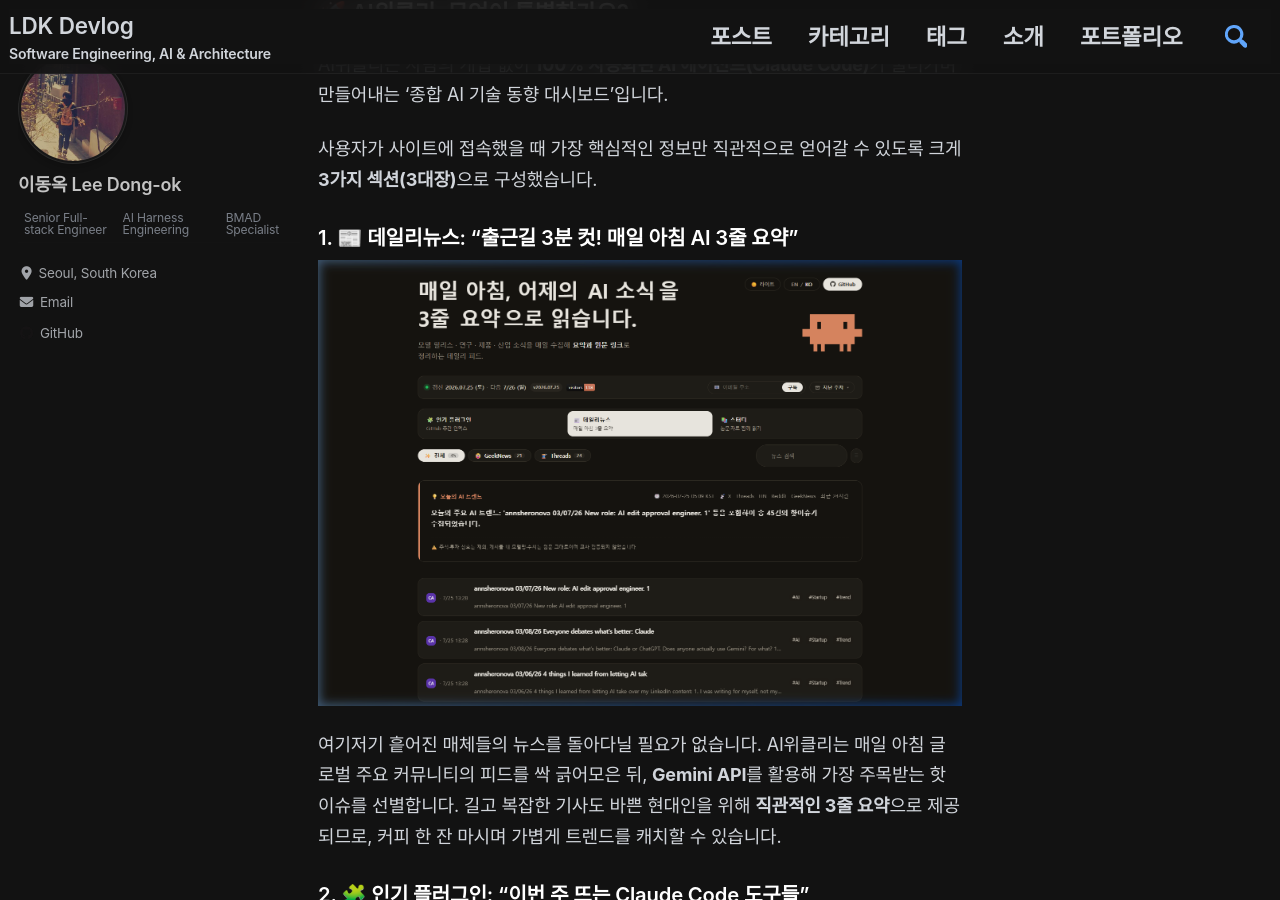
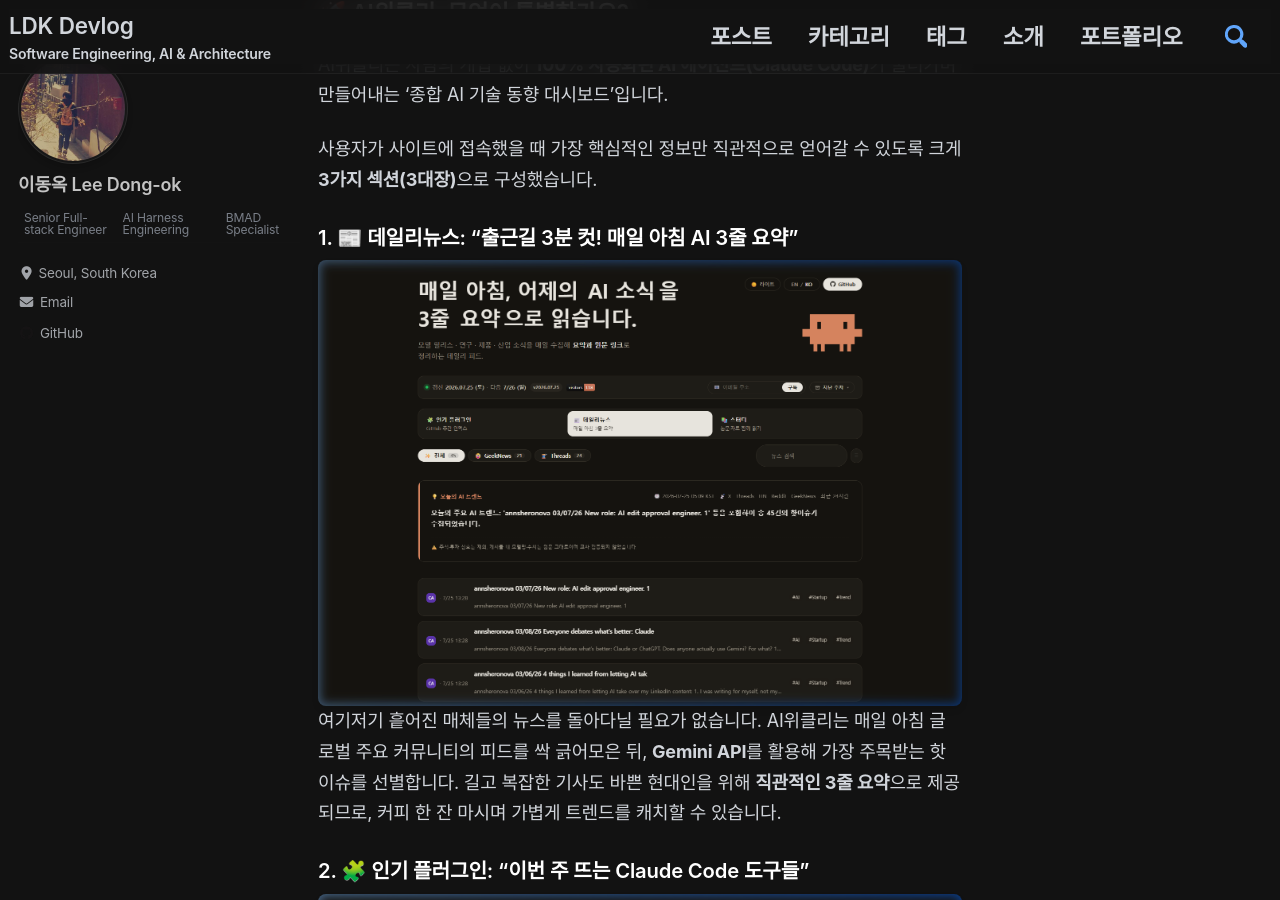
Before and after one commit to ldk-hub/ldk-hub.github.io, a Jekyll site: the page built from _posts/2026-07-25-ai-weekly-review.md, in a window 1280 px wide and 900 px high, scrolled down 628 px. Built offline with Jekyll 4.4.1, drawn with Linux system fonts in a browser that asks for light colours; cached includes are drawn as plain includes; nearby versions of some CDN libraries; some web fonts are replaced; a script that is not in the unit is left out; comment, search, counter and statistics services are not loaded.

Commit message:
fix(blog): improve ai-weekly review image rendering and paths

```diff
--- a/_posts/2026-07-25-ai-weekly-review.md
+++ b/_posts/2026-07-25-ai-weekly-review.md
@@ -33,7 +33,9 @@ AI위클리는 사람의 개입 없이 **100% 자동화된 AI 에이전트(Claud
 
 ### 1. 📰 데일리뉴스: "출근길 3분 컷! 매일 아침 AI 3줄 요약"
 
-![데일리뉴스 화면 캡처](/assets/images/ai-weekly/news.png)
+<div align="center">
+  <img src="https://ldk-hub.github.io/assets/images/ai-weekly/news.png" alt="데일리뉴스 화면 캡처" style="max-width: 100%; border-radius: 8px; box-shadow: 0 4px 6px rgba(0,0,0,0.1);" />
+</div>
 
 여기저기 흩어진 매체들의 뉴스를 돌아다닐 필요가 없습니다.
 AI위클리는 매일 아침 글로벌 주요 커뮤니티의 피드를 싹 긁어모은 뒤, **Gemini API**를 활용해 가장 주목받는 핫이슈를 선별합니다.
@@ -41,14 +43,18 @@ AI위클리는 매일 아침 글로벌 주요 커뮤니티의 피드를 싹 긁
 
 ### 2. 🧩 인기 플러그인: "이번 주 뜨는 Claude Code 도구들"
 
-![인기 플러그인 화면 캡처](/assets/images/ai-weekly/plugins.png)
+<div align="center">
+  <img src="https://ldk-hub.github.io/assets/images/ai-weekly/plugins.png" alt="인기 플러그인 화면 캡처" style="max-width: 100%; border-radius: 8px; box-shadow: 0 4px 6px rgba(0,0,0,0.1);" />
+</div>
 
 요즘 개발자들 사이에서 핫한 'Claude Code' 생태계. 수많은 플러그인과 도구들이 쏟아지지만 정작 쓸만한 걸 찾기는 모래사장에서 바늘 찾기입니다.
 AI위클리는 매주 월요일마다 GitHub 트렌딩과 커뮤니티 반응을 종합하여 **'이번 주 핫하게 뜨는 도구(Rising)'**와 **'이미 검증된 필수 레퍼런스(Classic)'**를 딱 정리해서 보여줍니다.
 
 ### 3. 📚 스터디: "뉴스는 가볍게, 스터디는 무겁게"
 
-![스터디 화면 캡처](/assets/images/ai-weekly/study.png)
+<div align="center">
+  <img src="https://ldk-hub.github.io/assets/images/ai-weekly/study.png" alt="스터디 화면 캡처" style="max-width: 100%; border-radius: 8px; box-shadow: 0 4px 6px rgba(0,0,0,0.1);" />
+</div>
 
 매일 쏟아지는 휘발성 뉴스만 따라가다 보면 정작 기술의 '본질'을 놓치기 쉽습니다.
 그래서 AI위클리에는 개발자와 기획자가 반드시 숙지하면 좋은 **파운데이션 논문, 심층 아티클, 공식 문서(Official Docs)**를 엄선하여 큐레이션하는 '스터디' 공간을 따로 마련했습니다.
```
